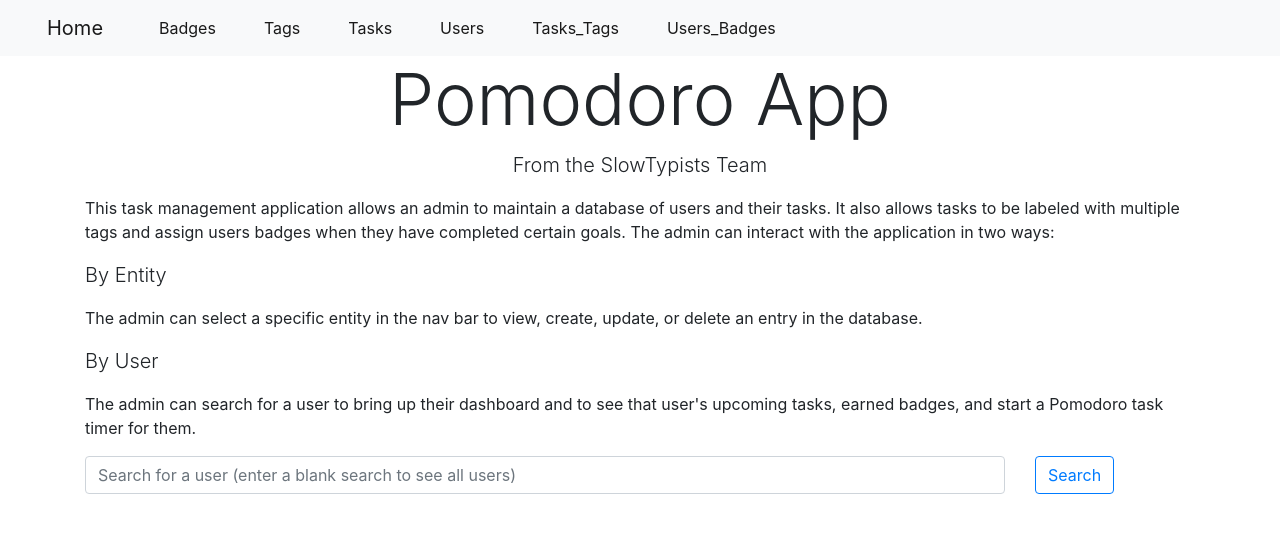
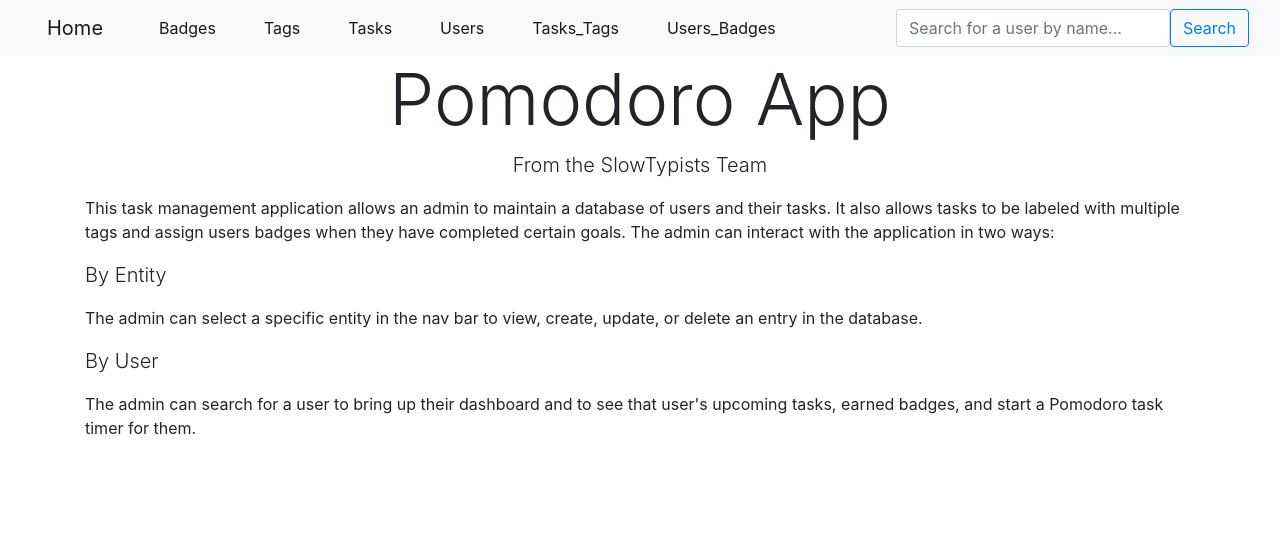
Before and after one commit to paulscrugham/task-database, a Flask app: page / in a window 1280 px wide. Shown: the top 533 px of the page. Run offline with Flask 2, Linux system fonts and the light colour scheme; some libraries are stand-ins or nearby versions.

Commit message:
Move landing page search to nav bar

```diff
--- a/website/templates/home.html
+++ b/website/templates/home.html
@@ -18,20 +18,6 @@
         The admin can search for a user to bring up their dashboard and to see that user's upcoming tasks, earned badges, and start a Pomodoro task timer for them.
     </p>
 
-    <form class="form" action="/user_search" method ="post">
-        <div class="row">
-            <div class="col">
-                <div class="mb-3">
-                    <input type="text" class="form-control rounded" placeholder="Search for a user (enter a blank search to see all users)" aria-label="Search"
-                    aria-describedby="search-addon" name="search_term"/>
-                </div>
-            </div>
-            <div class="col-sm-2">
-                <button type="submit" class="btn btn-outline-primary">Search</button>
-            </div>
-        </div>
-    </form>
-
 </div>
 
 {% endblock %}
--- a/website/templates/layouts/main.html
+++ b/website/templates/layouts/main.html
@@ -44,6 +44,11 @@
                         </li>
                     </ul>
                 </div>
+                <form class="d-flex" action="/user_search" method="post">
+                    <input type="text" class="form-control rounded" placeholder="Search for a user by name..." aria-label="Search"
+                aria-describedby="search-addon" name="search_term"/>
+                    <button class="btn btn-outline-primary" type="submit">Search</button>
+                </form>
             </div>
         </nav>
         {% block body %}{% endblock %}
```
Lines whose indentation alone changed are shown as unchanged.
